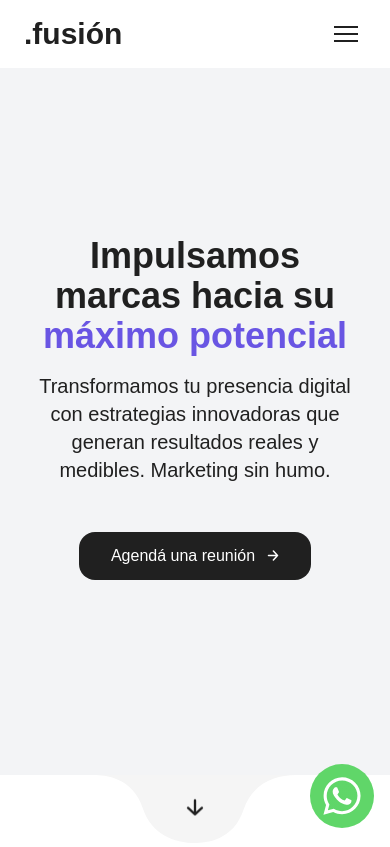
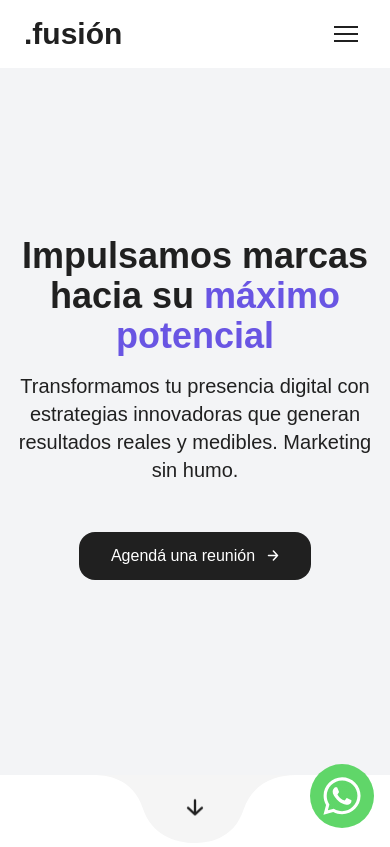
Before and after one commit to marcosfersu/Web-fusion, an Astro site: page / in a window 390 px wide. Shown: the top 847 px of the page. Built offline with nearby package versions, Linux system fonts and the light colour scheme; Astro itself is replaced by a stand-in of ours.

Commit message:
update img and hero

```diff
--- a/src/components/Hero.astro
+++ b/src/components/Hero.astro
@@ -11,10 +11,10 @@ import NextBg from "../assets/NextBg.astro";
     class="bg-gray-100 flex flex-col justify-center items-center md:gap-24 gap-12 text-center p-4 flex-1"
   >
     <div
-      class="flex flex-col justify-center items-center md:gap-8 gap-4 max-w-xl lg:max-w-full px-3 mt-10 animation"
+      class="flex flex-col justify-center items-center md:gap-8 gap-4 max-w-xl lg:max-w-full xl:px-3 lg:px-8 mt-10 animation"
     >
       <h1
-        class="lg:text-8xl md:text-6xl sm:text-5xl text-4xl font-bold max-w-7xl text-center"
+        class="xl:text-8xl lg:text-6xl md:text-5xl sm:text-5xl text-4xl font-bold max-w-7xl text-center"
       >
         Impulsamos marcas hacia su<span class="text-brand">
           máximo potencial</span
```
Also changed, not shown: public/images/fusion-web-1.webp.
